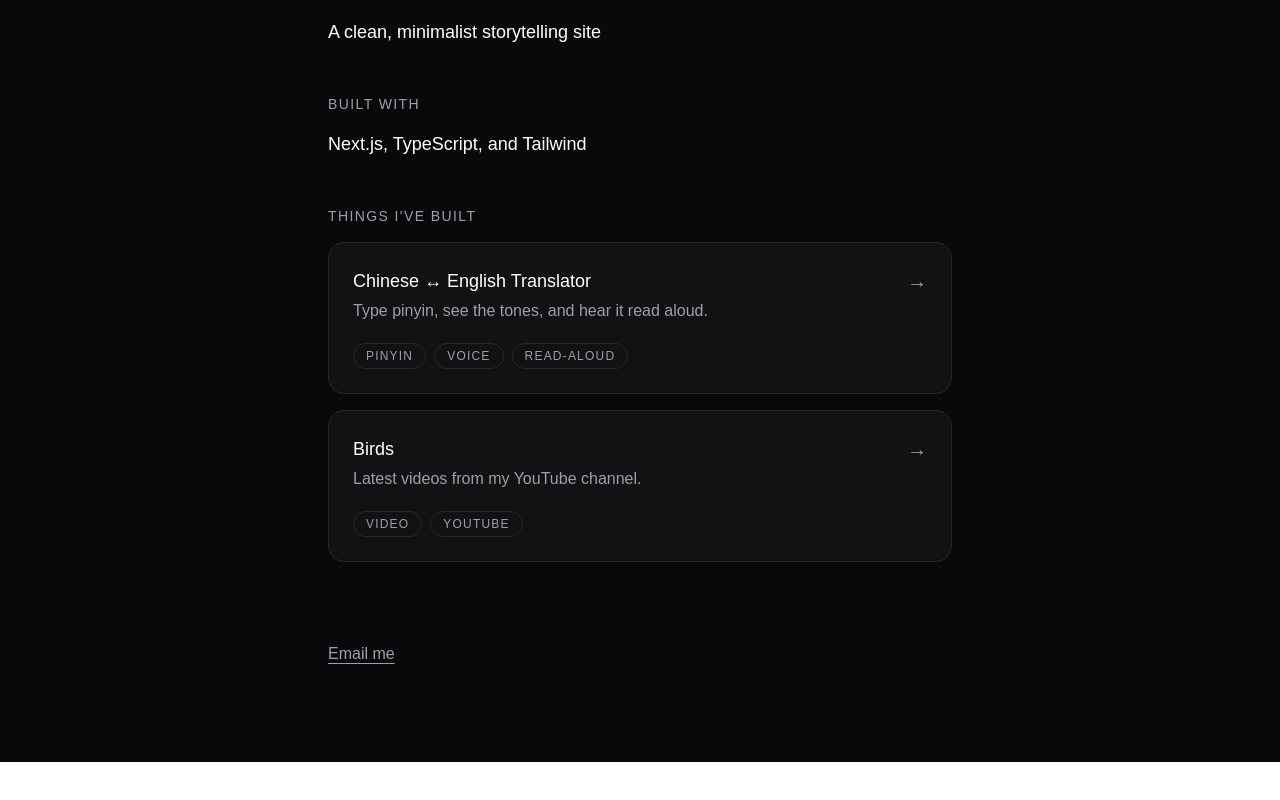
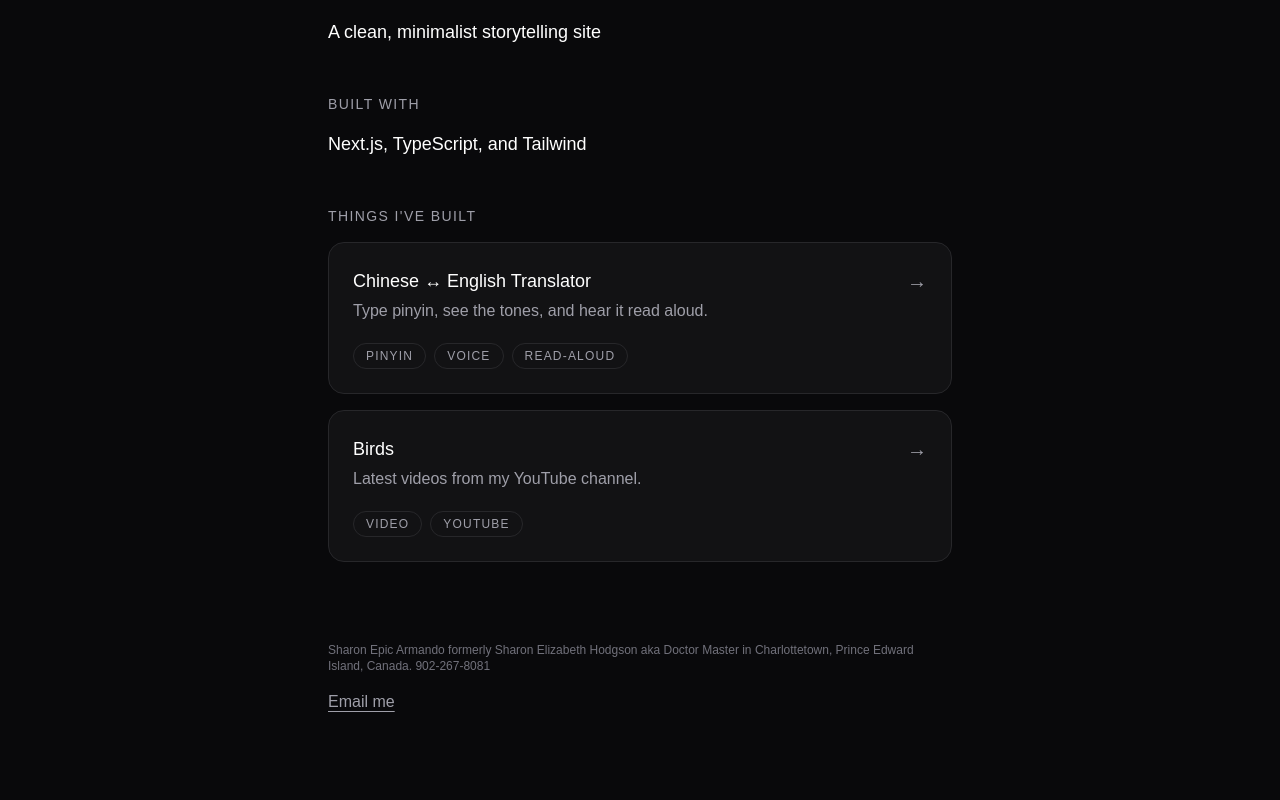
Before and after one commit to doctormaster233-lgtm/doctormaster, a Next.js app: page / in a window 1280 px wide. Shown: the part 362-1162 px from the top of the page. Before the commit the page ends 1124 px from the top, so only its background shows below. Built offline with nearby package versions, Linux system fonts and the light colour scheme.

Commit message:
Add contact fine print above Email me (#4)
Co-authored-by: Doctor Master <285552852+doctormaster233-lgtm@users.noreply.github.com>

```diff
--- a/app/page.tsx
+++ b/app/page.tsx
@@ -98,6 +98,10 @@ export default function Home() {
           </div>
 
           <div className="pt-8 space-y-4">
+            <p className="text-zinc-500 text-xs">
+              Sharon Epic Armando formerly Sharon Elizabeth Hodgson aka Doctor Master in Charlottetown, Prince Edward Island, Canada.{" "}
+              <a href="tel:+19022678081" className="hover:text-white">902-267-8081</a>
+            </p>
             <p className="text-zinc-400">
               <a href="mailto:doctormaster233@gmail.com" className="underline underline-offset-4 hover:text-white">
                 Email me
```
